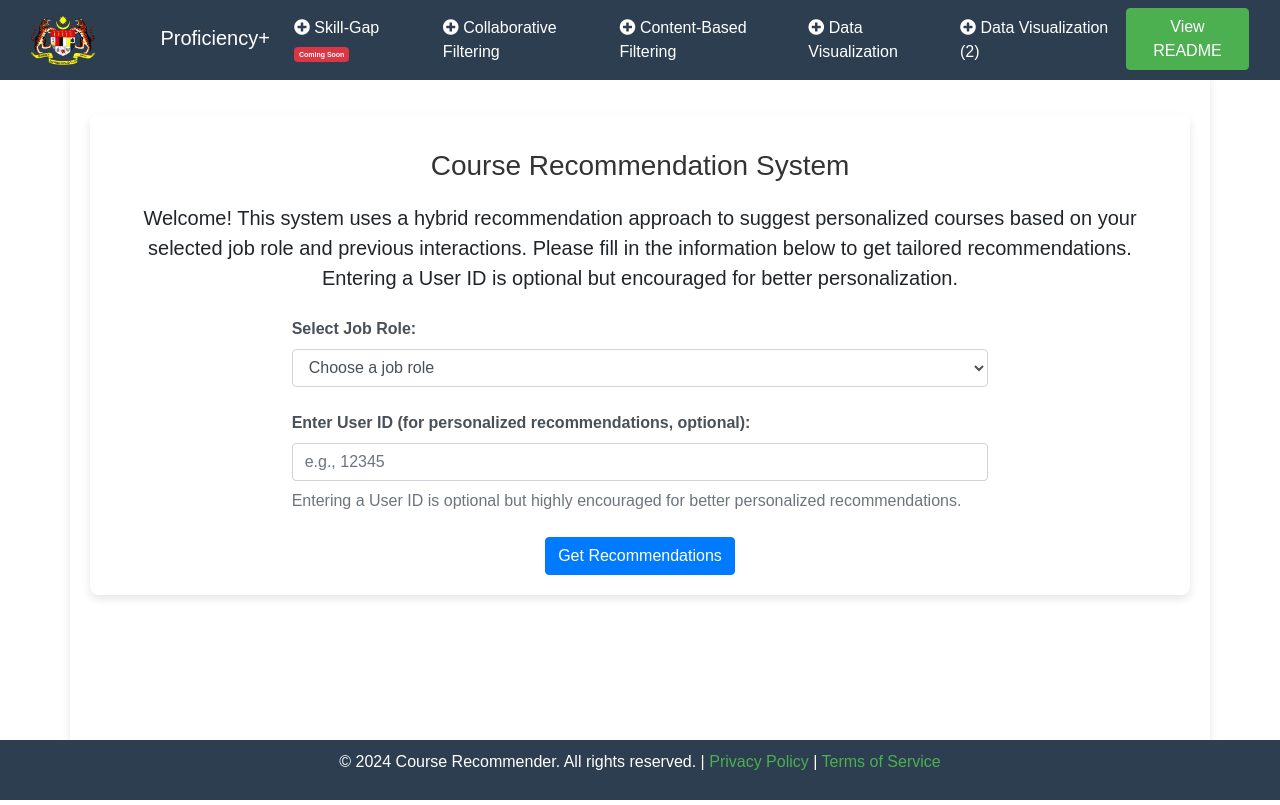
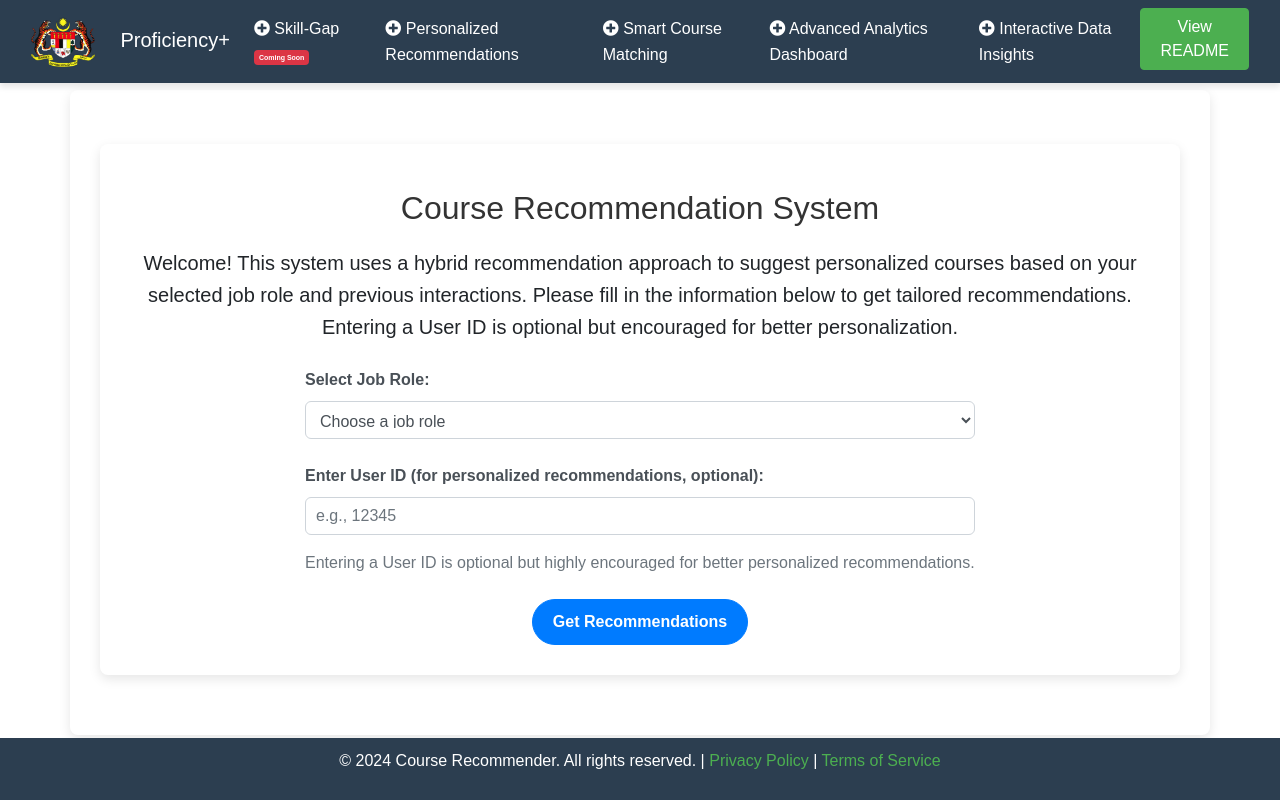
Before and after one commit to mdhafeez/course_recommendation, a Flask app: page / in a window 1280 px wide. Run offline with Flask 3, Linux system fonts and the light colour scheme; parts of the project's set-up code (start-up, migrations or seed data) failed here and were passed over; some libraries are stand-ins or nearby versions.

Commit message:
update link
update link and styles

```diff
--- a/static/style.css
+++ b/static/style.css
@@ -1,29 +1,35 @@
-/* style.css */
-
 /* General Styles */
 body {
-    font-family: Arial, sans-serif;
+    font-family: 'Poppins', sans-serif; /* More modern font */
     background-color: #f8f9fa;
+    margin: 0;
+    padding: 0;
+    line-height: 1.6;
 }
 
 .container {
     background-color: #ffffff;
     border-radius: 8px;
-    padding: 20px;
-    box-shadow: 0 4px 8px rgba(0, 0, 0, 0.1);
+    padding: 30px; /* Increased padding for better spacing */
+    box-shadow: 0 4px 12px rgba(0, 0, 0, 0.1); /* Stronger shadow for modern look */
+    margin-bottom: 30px; /* Spacing between containers */
 }
 
 /* Header Styles */
-h1 {
+h1, h2 {
     color: #343a40;
-    font-size: 2.5rem;
+    text-align: center; /* Center aligned for better focus */
     margin-bottom: 20px;
 }
 
+h1 {
+    font-size: 2.5rem;
+    font-weight: 600;
+}
+
 h2 {
-    color: #495057;
-    font-size: 1.75rem;
-    margin-bottom: 20px;
+    font-size: 2rem;
+    font-weight: 500;
 }
 
 /* Form Styles */
@@ -33,25 +39,33 @@ h2 {
 }
 
 .form-control {
-    border-radius: 4px;
+    border-radius: 6px; /* More rounded corners for modern feel */
     border: 1px solid #ced4da;
+    padding: 10px;
+    width: 100%;
+    margin-bottom: 15px;
 }
 
 .btn-primary {
     background-color: #007bff;
     border-color: #007bff;
-    border-radius: 4px;
+    border-radius: 50px; /* Rounded buttons for modern look */
+    padding: 10px 20px; /* Added padding for more button space */
+    font-weight: 600;
+    transition: background-color 0.3s ease, transform 0.3s ease; /* Smooth transitions */
 }
 
 .btn-primary:hover {
     background-color: #0056b3;
     border-color: #004085;
+    transform: translateY(-2px); /* Slight lift on hover */
 }
 
 /* Table Styles */
 .table {
     border-collapse: collapse;
     width: 100%;
+    margin-top: 20px;
 }
 
 .table th, .table td {
--- a/templates/base.html
+++ b/templates/base.html
@@ -9,17 +9,19 @@
     <link rel="stylesheet" href="{{ url_for('static', filename='style.css') }}">
 
     <style>
+        /* General Body Styling */
         body {
             font-family: Arial, sans-serif;
             display: flex;
             flex-direction: column;
             min-height: 100vh;
             margin: 0;
-            padding-top: 50px;
+            padding-top: 70px; /* Adjust for navbar height */
             padding-bottom: 40px;
             background-color: #FFFFFF; /* Clean white background */
         }
 
+        /* Navbar Styling */
         .navbar {
             background-color: #2C3E50; /* Dark gray-blue for the navbar */
             position: fixed;
@@ -27,20 +29,27 @@
             width: 100%;
             height: auto;
             z-index: 1000;
+            box-shadow: 0 4px 6px rgba(0, 0, 0, 0.1); /* Add subtle shadow */
         }
 
         .navbar-brand, .nav-link {
             color: #FFFFFF !important;
+            font-weight: 500;
         }
 
         .nav-link:hover {
             color: #4CAF50 !important; /* Soft green hover effect */
         }
 
-        /* Adjust logo size and position */
         .navbar-brand img {
             height: 50px;
-            margin-right: 60px;
+            margin-right: 20px; /* Adjust logo spacing */
+        }
+
+        /* Main Content Styling */
+        .container {
+            flex: 1;
+            margin-top: 20px;
         }
 
         .header-title {
@@ -128,6 +108,7 @@
             position: fixed;
             bottom: 0;
             width: 100%;
+            z-index: 999;
         }
 
         .footer a {
@@ -139,23 +120,51 @@
             text-decoration: underline;
         }
 
-        .container {
-            flex: 1;
+        .rating {
+            display: flex;
+            flex-direction: row-reverse;
+            justify-content: center;
+            margin-top: 15px;
+        }
+
+        .rating input {
+            display: none;
+        }
+
+        .rating label {
+            font-size: 30px;
+            color: #ccc;
+            cursor: pointer;
+        }
+
+        .rating label:hover,
+        .rating label:hover ~ label,
+        .rating input:checked ~ label {
+            color: #4CAF50; /* Green for rating stars */
+        }
+
+        .grid-container {
+            display: grid;
+            grid-template-columns: repeat(auto-fill, minmax(300px, 1fr));
+            gap: 20px;
             margin-top: 20px;
         }
 
+        /* Button Styling */
         .btn-secondary {
             background-color: #4CAF50; /* Green button */
             border-color: #4CAF50;
+            transition: background-color 0.3s ease, transform 0.2s ease-in-out;
         }
 
         .btn-secondary:hover {
             background-color: #388E3C; /* Darker green on hover */
             border-color: #388E3C;
+            transform: translateY(-2px); /* Slight lift on hover */
         }
+
+        {% block styles %}{% endblock %}
     </style>
-
-    {% block styles %}{% endblock %}
 </head>
 <body>
 
@@ -179,16 +188,16 @@
                         </a>
                     </li>
                     <li class="nav-item">
-                        <a class="nav-link" href="{{ url_for('index') }}"><i class="fas fa-plus-circle"></i> Collaborative Filtering</a>
+                        <a class="nav-link" href="{{ url_for('index') }}"><i class="fas fa-plus-circle"></i> Personalized Recommendations</a>
                     </li>
                     <li class="nav-item">
-                        <a class="nav-link" href="{{ url_for('domain') }}"><i class="fas fa-plus-circle"></i> Content-Based Filtering</a>
+                        <a class="nav-link" href="{{ url_for('domain') }}"><i class="fas fa-plus-circle"></i> Smart Course Matching</a>
                     </li>
                     <li class="nav-item">
-                        <a class="nav-link" href="{{ url_for('visualize_wdata') }}"><i class="fas fa-plus-circle"></i> Data Visualization</a>
+                        <a class="nav-link" href="{{ url_for('visualize_wdata') }}"><i class="fas fa-plus-circle"></i> Advanced Analytics Dashboard</a>
                     </li>
                     <li class="nav-item">
-                        <a class="nav-link" href="{{ url_for('data_visualization_2') }}"><i class="fas fa-plus-circle"></i> Data Visualization (2)</a>
+                        <a class="nav-link" href="{{ url_for('data_visualization_2') }}"><i class="fas fa-plus-circle"></i> Interactive Data Insights</a>
                     </li>
                     <li class="nav-item">
                         <a href="/readme" class="btn btn-secondary"> View README </a>
```
Also changed, not shown: other parts of static/style.css (+32 -6 lines), other parts of templates/base.html (+5 -34 lines).
